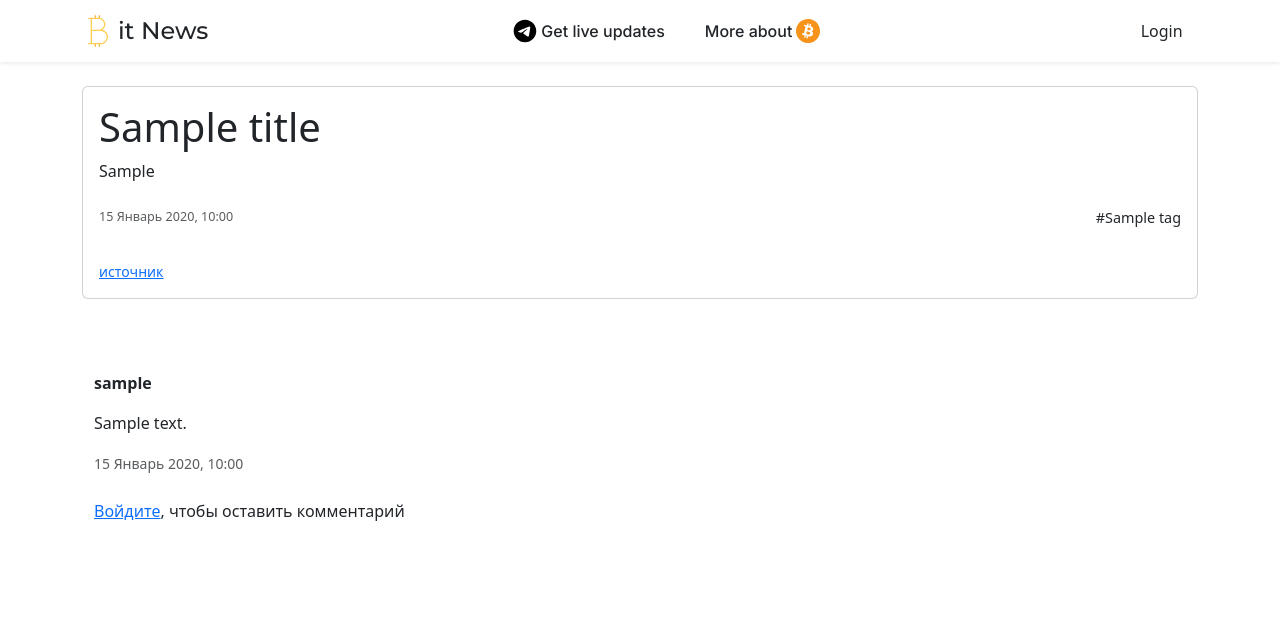
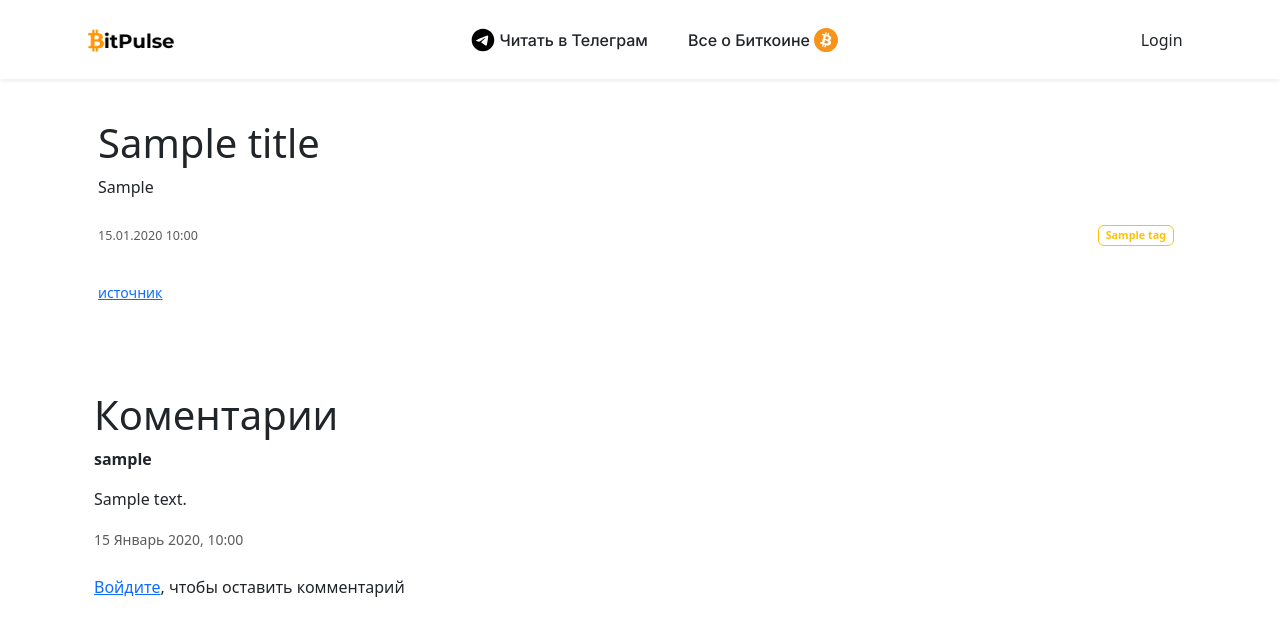
Before and after one commit to AndriaSiradze/BitPureDjangoApp, a Django app: page /title/1 in a window 1280 px wide. Shown: the top 636 px of the page. Run offline with Django 5.2, Linux system fonts and the light colour scheme; tables that the repository leaves empty hold one stand-in row (values such as "Sample post"); parts of the project's set-up code (start-up, migrations or seed data) failed here and were passed over.

Commit message:
Work with temlates improved design

```diff
--- a/templates/blogapp/title_detail.html
+++ b/templates/blogapp/title_detail.html
@@ -3,9 +3,8 @@
 {% block title %}{{ article.translated_title|safe }} – Bit News{% endblock %}
 
 {% block content %}
-    <div class="card news-detail-card mb-4">
+    <div class="card news-detail-card mb-4 border-0">
         <div class="card-body d-flex flex-column">
-
             <!-- 1) Title -->
             <h1 class="card-title">{{ article.translated_title|safe }}</h1>
             <!-- 3) Full content -->
@@ -15,11 +14,16 @@
             <!-- 2) Date & tags row -->
             <div class="mb-3 d-flex justify-content-between align-items-center info-row">
                 <small class="text-muted">
-                    {{ article.created_at|date:"j F Y, H:i" }}
+                    {{ article.created_at|date:"d.m.Y H:i" }}
                 </small>
                 <div class="tags">
                     {% for tag in article.tags.all %}
-                        <a href="#" class="tag-link">#{{ tag.name }}</a>
+                        <a
+                                href="#"
+                                class="badge border border-warning text-warning text-decoration-none me-2 mb-1"
+                        >
+                            {{ tag.name }}
+                        </a>
                     {% endfor %}
                 </div>
             </div>
@@ -34,6 +38,7 @@
             </small>
         </div>
     </div>
+
     {% include 'includes/_comment.html' %}
 {% endblock %}
 
--- a/templates/includes/_comment.html
+++ b/templates/includes/_comment.html
@@ -1,5 +1,5 @@
 <section id="comments" class="container py-5">
-
+    <h1>Коментарии</h1>
     <!-- Comment List -->
     <ul class="list-unstyled">
         <!-- Single Comment -->
--- a/templates/includes/navbar.html
+++ b/templates/includes/navbar.html
@@ -4,14 +4,14 @@
     <div class="container">
 
         {# 1) Brand on the left #}
-        <a class="navbar-brand d-flex align-items-center" href="{% url 'blogapp:index' %}">
+        <a class="navbar-brand" href="{% url 'blogapp:index' %}">
+
             <img
-                    src="{% static 'img/bit.svg' %}"
-                    alt="Bitcoin logo"
-                    width="32" height="32"
-                    class="me-1"
+                    src="{% static 'img/bitpulse-shitty-logo.png' %}"
+                    alt="Site Logo"
+                    class="d-inline-block align-text-top"
+                    style="max-height: 50px;"
             >
-            it News
         </a>
 
         {# Mobile toggler #}
@@ -27,10 +27,8 @@
             <span class="navbar-toggler-icon"></span>
         </button>
 
-        {# 2) Collapsed content: two ULs #}
         <div class="collapse navbar-collapse" id="main-nav">
 
-            {# -- Centered links -- #}
             <ul class="navbar-nav mx-auto align-items-center">
                 <li class="nav-item">
                     <a
@@ -44,7 +42,7 @@
                                 width="24" height="24"
                                 class="me-1"
                         >
-                        Get live updates
+                        Читать в Телеграм
                     </a>
                 </li>
                 <li class="nav-item">
@@ -53,7 +51,7 @@
                             href="https://21ideas.org/"
                             target="_blank" rel="noopener"
                     >
-                        More about
+                        Все о Биткоине
                         <img
                                 src="{% static 'img/bitcoin2.svg' %}"
                                 alt="Bitcoin"
```
Also changed, not shown: templates/blogapp/titles_list.html (+6 -6 lines), static/img/bitpulse-shitty-logo.png (added), static/img/bitpulse-transparent.png (added).
